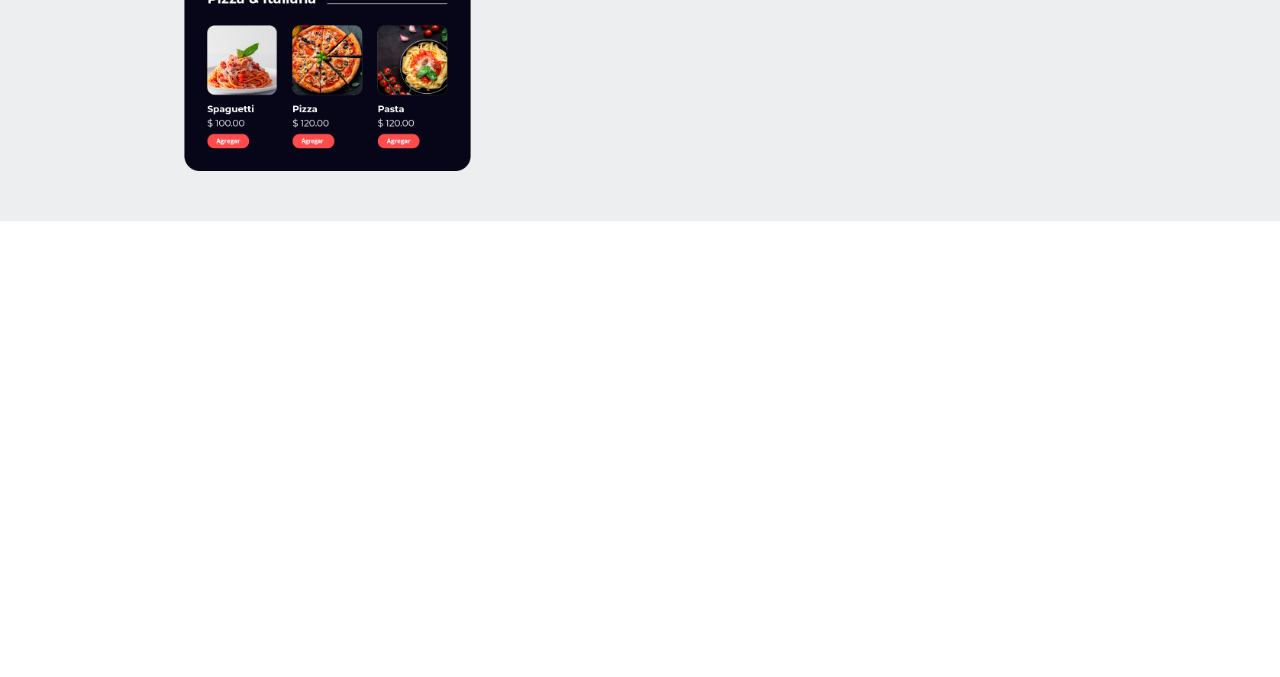
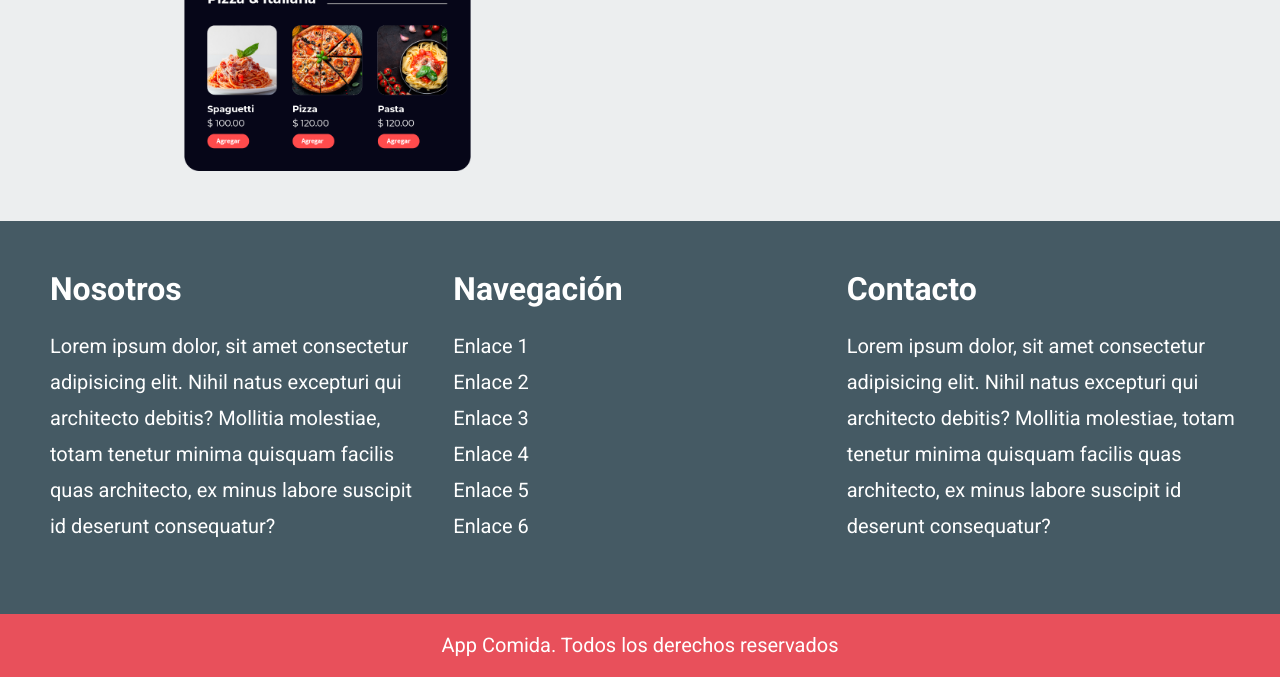
Before and after one commit to Camoralesh27/P6-SASS-DeliveryApp, a website: page index.html in a window 1280 px wide. Shown: the part 5384-6061 px from the top of the page. Before the commit the page ends 5605 px from the top, so only its background shows below. Drawn offline with Linux system fonts and the light colour scheme.

Commit message:
terminando footer y terminando proyecto

```diff
--- a/index.html
+++ b/index.html
@@ -368,6 +368,39 @@
         </div>
     </section>
 
+    <footer class="footer">
+        <div class="footer__grid contenedor">
+            <div class="footer__widget">
+                <h3 class="footer__heading">Nosotros</h3>
+                <p class="footer__texto">Lorem ipsum dolor, sit amet consectetur adipisicing elit. Nihil natus excepturi qui architecto debitis? Mollitia molestiae, totam tenetur minima quisquam facilis quas architecto, ex minus labore suscipit id deserunt consequatur?</p>
+            </div>
+
+            <div class="footer__widget">
+                <h3 class="footer__heading">Navegación</h3>
+                <nav class="footer__nav">
+                    <a href="#" class="footer__link">Enlace 1</a>
+                    <a href="#" class="footer__link">Enlace 2</a>
+                    <a href="#" class="footer__link">Enlace 3</a>
+                    <a href="#" class="footer__link">Enlace 4</a>
+                    <a href="#" class="footer__link">Enlace 5</a>
+                    <a href="#" class="footer__link">Enlace 6</a>
+                </nav>
+            </div>
+
+            <div class="footer__widget">
+                <h3 class="footer__heading">Contacto</h3>
+                <p class="footer__texto">Lorem ipsum dolor, sit amet consectetur adipisicing elit. Nihil natus excepturi qui architecto debitis? Mollitia molestiae, totam tenetur minima quisquam facilis quas architecto, ex minus labore suscipit id deserunt consequatur?</p>
+            </div>
+        </div>
+
+        <p class="footer__copyright">
+            App Comida. Todos los derechos reservados
+        </p>
+
+
+
+    </footer>
+
 
 </body>
 </html>
--- a/src/scss/app.scss
+++ b/src/scss/app.scss
@@ -6,3 +6,4 @@
 @use 'favoritos';
 @use 'repartidores';
 @use 'descargar';
+@use 'footer';
--- /dev/null
+++ b/src/scss/footer/_footer.scss
@@ -0,0 +1,59 @@
+@use 'base/variables' as v;
+@use 'base/mixins' as m;
+
+.footer {
+    background-color: v.$secundario;
+    padding-top: v.$separacion;
+
+    &__grid {
+        @include m.tablet {
+            @include m.grid(3, 1rem);
+        }
+    }
+
+    &__widget {
+        margin: 0 1rem 5rem 1rem;
+        &:last-of-type {
+            margin: 0;
+        }
+    }
+
+    &__heading {
+        color: v.$blanco;
+        margin: 0;
+        text-align: center;
+
+        @include m.tablet {
+            text-align: left;
+        }
+    }
+
+    &__nav {
+        display: flex;
+        flex-direction: column;
+    }
+
+    &__nav,
+    &__texto {
+        margin-top: 2rem;
+    }
+
+    &__link,
+    &__texto {
+        font-size: 2rem;
+        line-height: 1.8;
+        color: v.$blanco;
+        text-align: center;
+        @include m.tablet {
+            text-align: left;
+        }
+    }
+
+    &__copyright {
+        background-color: v.$primario;
+        margin: 0;
+        color: v.$blanco;
+        text-align: center;
+        padding: 2rem;
+    }
+}
--- /dev/null
+++ b/src/scss/footer/_index.scss
@@ -0,0 +1 @@
+@forward 'footer';
```
Also changed, not shown: build/css/app.css, 1 other file.
